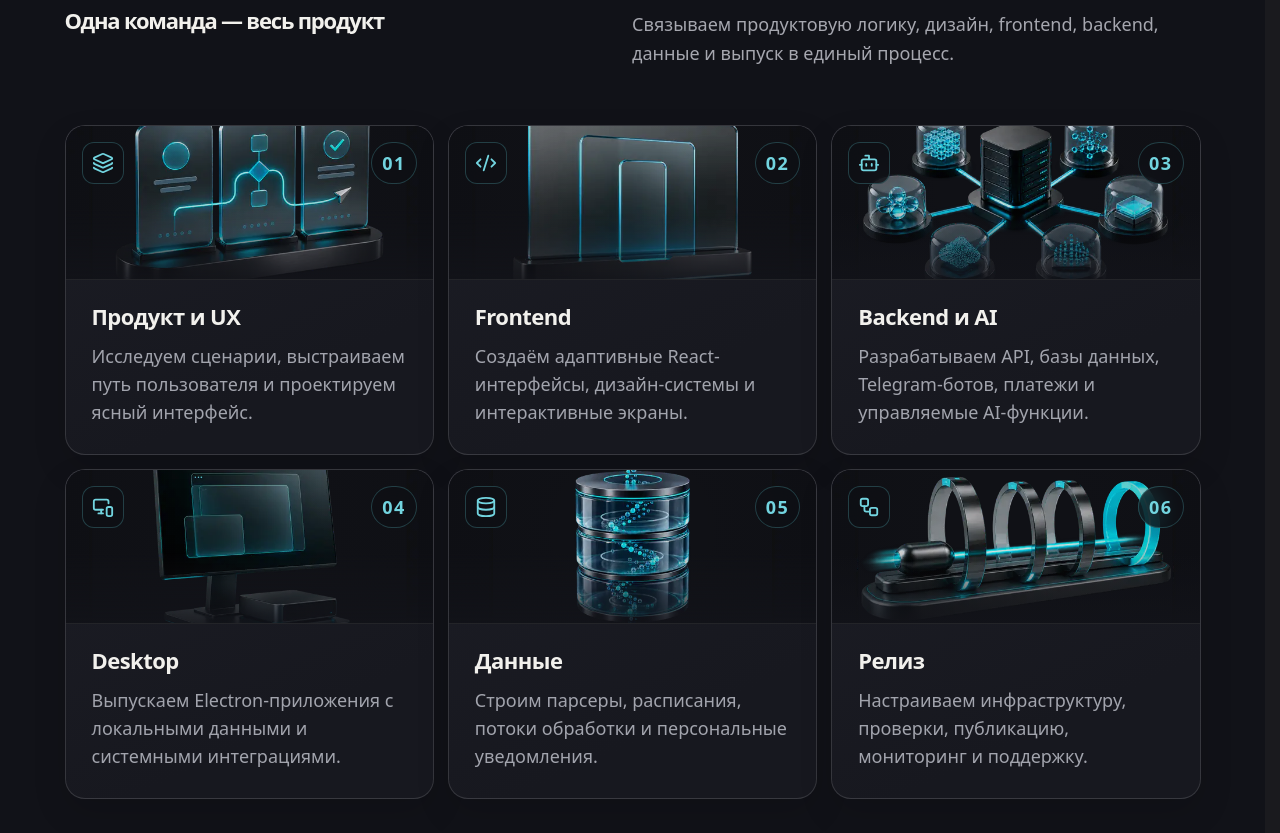
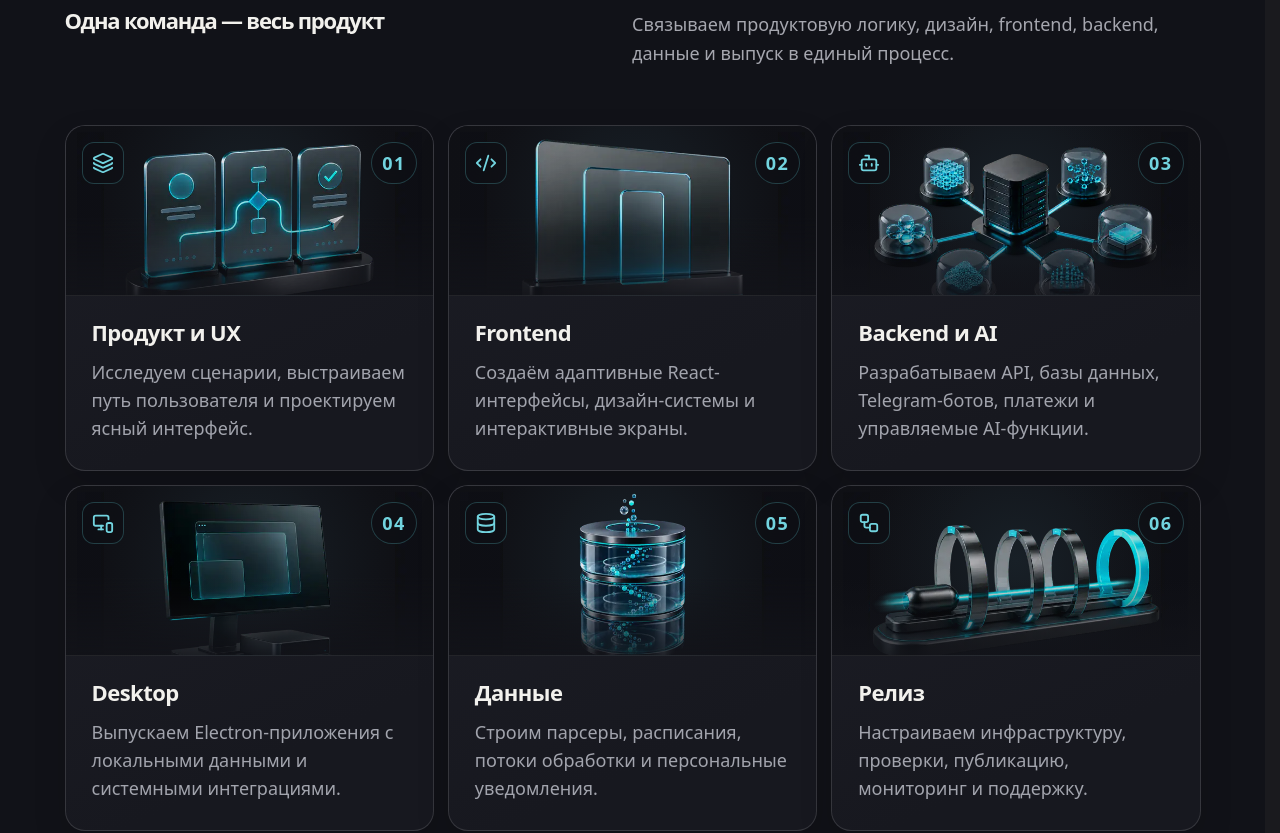
Before and after one commit to arar228/memora-solutions, a React (Vite) app: page / in a window 1280 px wide. Shown: the part 1060-1893 px from the top of the page. Built offline with nearby package versions, Linux system fonts and the light colour scheme.

Commit message:
fix(portfolio): fit capability visuals

```diff
--- a/src/pages/Creator/CreatorPage.css
+++ b/src/pages/Creator/CreatorPage.css
@@ -150,12 +150,12 @@
 .portfolio-section--documents .portfolio-section-head > p { color: #666872; }
 
 .portfolio-capabilities { display: grid; grid-template-columns: repeat(3,minmax(0,1fr)); gap: 14px; margin-top: 56px; }
-.portfolio-capabilities article { position: relative; min-width: 0; min-height: 330px; overflow: hidden; border: 1px solid var(--portfolio-line); border-radius: 20px; background: linear-gradient(155deg,#1c1d25 0%,#17181f 72%); box-shadow: 0 14px 34px rgba(0,0,0,.12); transition: border-color .3s ease,box-shadow .3s ease,transform .3s ease; }
+.portfolio-capabilities article { position: relative; min-width: 0; min-height: 346px; height: 100%; overflow: hidden; border: 1px solid var(--portfolio-line); border-radius: 20px; background: linear-gradient(155deg,#1c1d25 0%,#17181f 72%); box-shadow: 0 14px 34px rgba(0,0,0,.12); transition: border-color .3s ease,box-shadow .3s ease,transform .3s ease; }
 .portfolio-capabilities article:hover { border-color: rgba(56,200,220,.46); box-shadow: 0 22px 52px rgba(0,0,0,.24),0 0 0 1px rgba(56,200,220,.08); transform: translateY(-5px); }
-.portfolio-capability__visual { position: relative; height: 154px; overflow: hidden; border-bottom: 1px solid rgba(255,255,255,.08); background: #101116; isolation: isolate; }
+.portfolio-capability__visual { position: relative; display: grid; height: 170px; overflow: hidden; place-items: center; border-bottom: 1px solid rgba(255,255,255,.08); background: radial-gradient(circle at 50% 44%,#182027 0%,#101116 72%); isolation: isolate; }
 .portfolio-capability__visual::after { content: ''; position: absolute; z-index: 1; inset: 0; background: linear-gradient(180deg,transparent 54%,rgba(18,19,25,.86) 100%),radial-gradient(circle at 50% 40%,transparent 28%,rgba(10,11,15,.18) 100%); pointer-events: none; }
-.portfolio-capability__visual img { width: 100%; height: 100%; display: block; object-fit: cover; opacity: .88; transform: scale(1.015); transition: opacity .35s ease,transform .7s cubic-bezier(.2,.7,.2,1),filter .35s ease; }
-.portfolio-capabilities article:hover .portfolio-capability__visual img { opacity: 1; filter: saturate(1.08); transform: scale(1.055); }
+.portfolio-capability__visual img { width: 100%; height: 100%; display: block; object-fit: contain; object-position: center; opacity: .92; transform: scale(.94); transition: opacity .35s ease,transform .7s cubic-bezier(.2,.7,.2,1),filter .35s ease; }
+.portfolio-capabilities article:hover .portfolio-capability__visual img { opacity: 1; filter: saturate(1.08); transform: scale(.985); }
 .portfolio-capability__visual > span,
 .portfolio-capability__visual > b { position: absolute; z-index: 2; top: 16px; display: grid; height: 42px; place-items: center; border: 1px solid rgba(103,216,224,.24); color: #72d4df; background: rgba(14,16,21,.72); backdrop-filter: blur(12px); }
 .portfolio-capability__visual > span { left: 16px; width: 42px; border-radius: 12px; }
```
